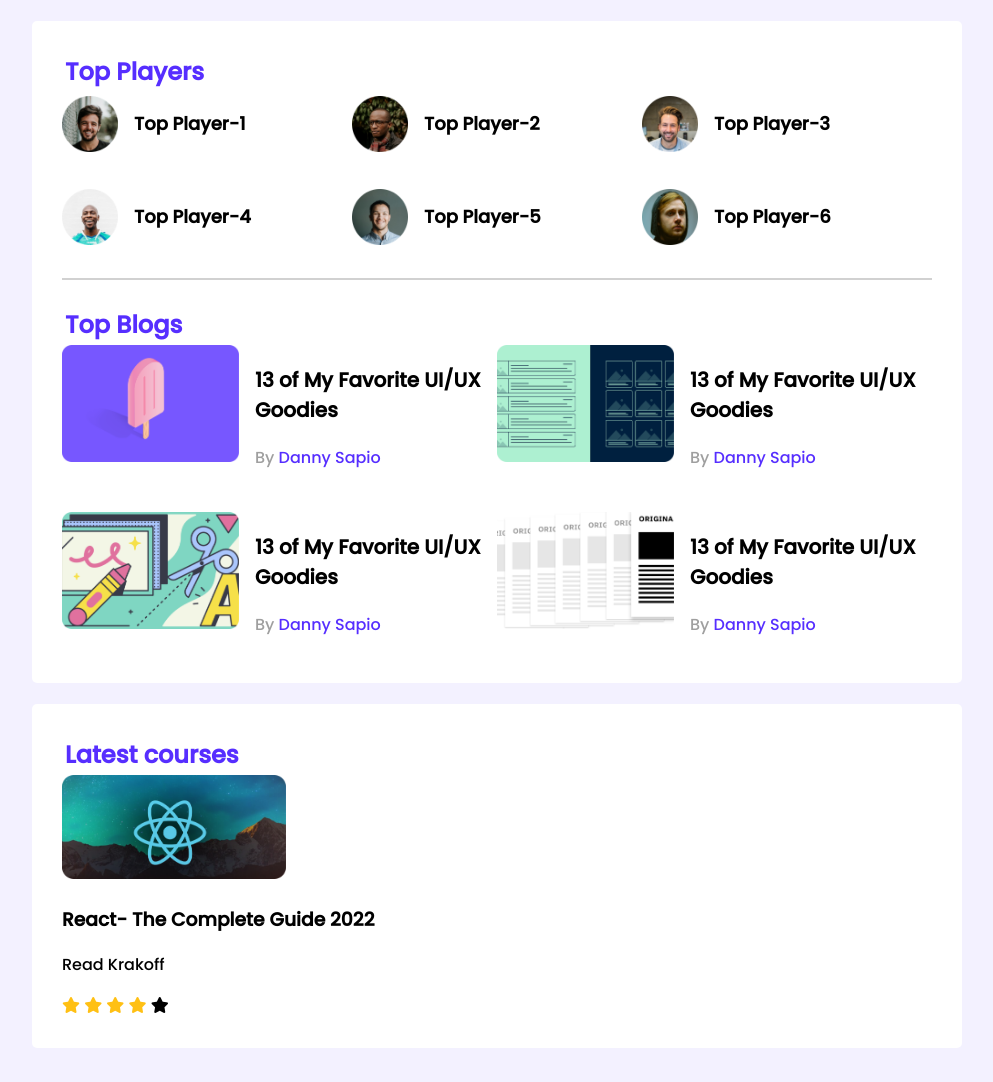
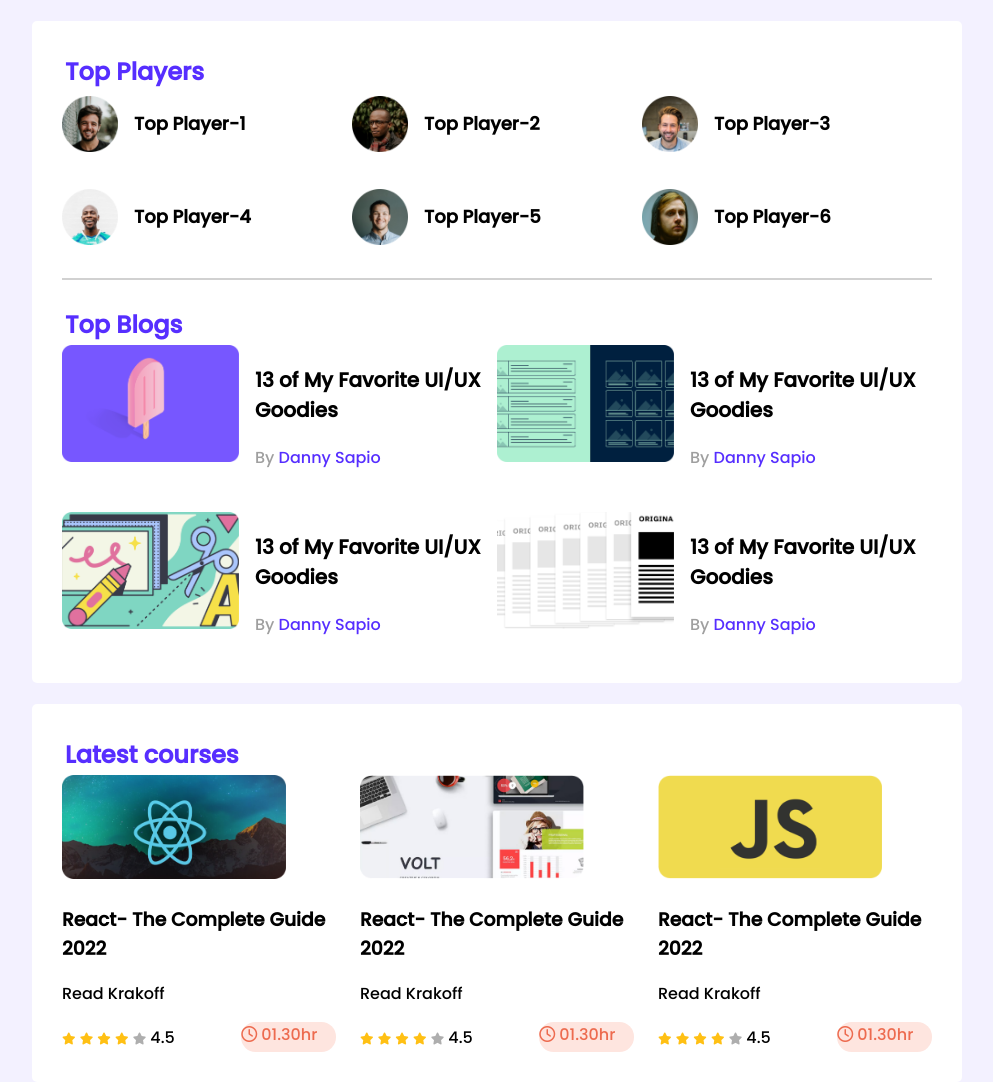
Before and after one commit to Mownitaa/leader-board-css3, a plain HTML site: page index.html in a window 1280 px wide. Shown: the whole page, without its empty margins (143-1136 px from the left). Before the commit the page ends 1048 px from the top, so only its background shows below. Drawn offline with Linux system fonts and the light colour scheme.

Commit message:
responsive done

```diff
--- a/index.html
+++ b/index.html
@@ -115,9 +115,60 @@
                             <i class="fas fa-star filled"></i>
                             <i class="fas fa-star filled"></i>
                             <i class="fas fa-star empty"></i>
+                            <span>4.5</span>
+                        </div>
+
+                        <div class="course-duration">
+                            <i class="far fa-clock"></i>
+                            01.30hr
                         </div>
                     </div>
                 </div>
+                <div class="course">
+                    <div class="course-banner">
+                        <img src="images/courses/course-2.png" alt="">
+                    </div>
+                    <h3 class="course-title">React- The Complete Guide 2022</h3>
+                    <p class="course-author">Read Krakoff</p>
+                    <div class="course-info">
+                        <div>
+                            <i class="fas fa-star filled"></i>
+                            <i class="fas fa-star filled"></i>
+                            <i class="fas fa-star filled"></i>
+                            <i class="fas fa-star filled"></i>
+                            <i class="fas fa-star empty"></i>
+                            <span>4.5</span>
+                        </div>
+
+                        <div class="course-duration">
+                            <i class="far fa-clock"></i>
+                            01.30hr
+                        </div>
+                    </div>
+                </div>
+                <div class="course">
+                    <div class="course-banner">
+                        <img src="images/courses/course-3.png" alt="">
+                    </div>
+                    <h3 class="course-title">React- The Complete Guide 2022</h3>
+                    <p class="course-author">Read Krakoff</p>
+                    <div class="course-info">
+                        <div>
+                            <i class="fas fa-star filled"></i>
+                            <i class="fas fa-star filled"></i>
+                            <i class="fas fa-star filled"></i>
+                            <i class="fas fa-star filled"></i>
+                            <i class="fas fa-star empty"></i>
+                            <span>4.5</span>
+                        </div>
+
+                        <div class="course-duration">
+                            <i class="far fa-clock"></i>
+                            01.30hr
+                        </div>
+                    </div>
+                </div>
+
             </div>
         </section>
     </main>
--- a/styles/style.css
+++ b/styles/style.css
@@ -81,13 +81,66 @@ hr{
     color: #562EFF;
 }
 /* courses styles */
+.courses{
+    display:grid;
+    grid-template-columns: repeat(3,1fr);
+    grid-column-gap: 24px;
+}
 .course .course-banner img{
     width: 224px;
     height: 104px;
 }
+.course-info{
+    display:flex;
+    align-items: center;
+    justify-content: space-between;
+}
+.fa-star{
+    font-size: 12px;
+}
 .fa-star.filled{
     color: #FFC014;
 }
-.fa-start.empty{
+.fa-star.empty{
     color: #AEAEAE;
 }
+
+.course-duration{
+    color: #ED6B4F;
+    height: 29.38px;
+    width: 94.83px;
+    background-color: #FEE5DF;
+    border-radius: 14.69px;
+}
+/* media querioes */
+
+/* mobile devices */
+
+ @media only screen and (max-width: 688px){
+    .container{
+        width: 100%;
+    }
+    .players,  .blogs, .courses{
+        grid-template-columns: repeat(1,1fr);
+    }
+    .player, .blog{
+        flex-direction: column;
+    }
+    .courses{
+        justify-content: center;
+    }
+}
+
+    /* tablet devices */
+
+    @media only screen and (min-width:688px) and (max-width: 992px){
+        .container{
+            width: 100%;
+        }
+        .players, .courses{
+            grid-template-columns: repeat(2,1fr);
+        }
+.blogs{
+    grid-template-columns: repeat(1,1fr);
+    }
+}
```
